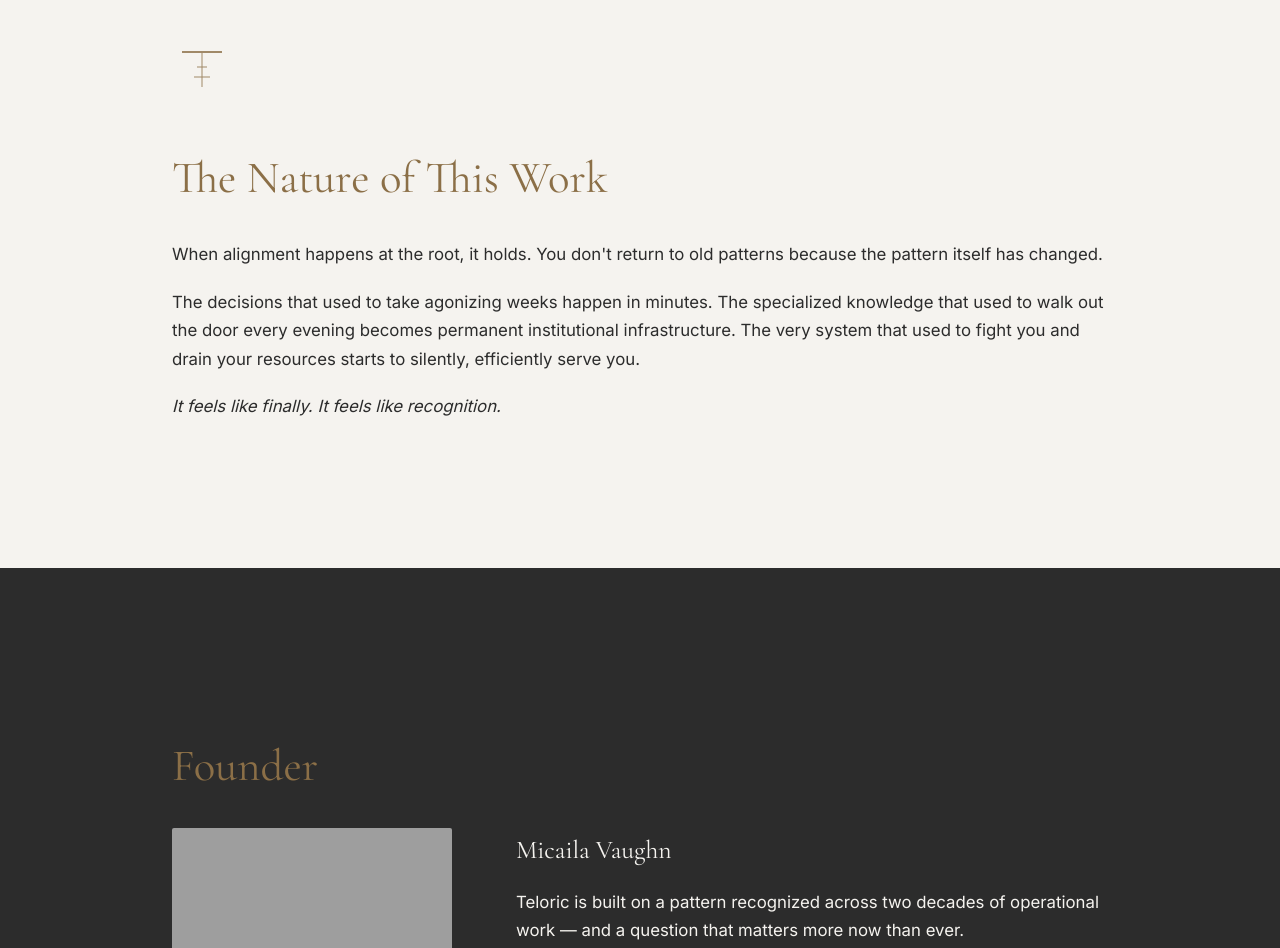
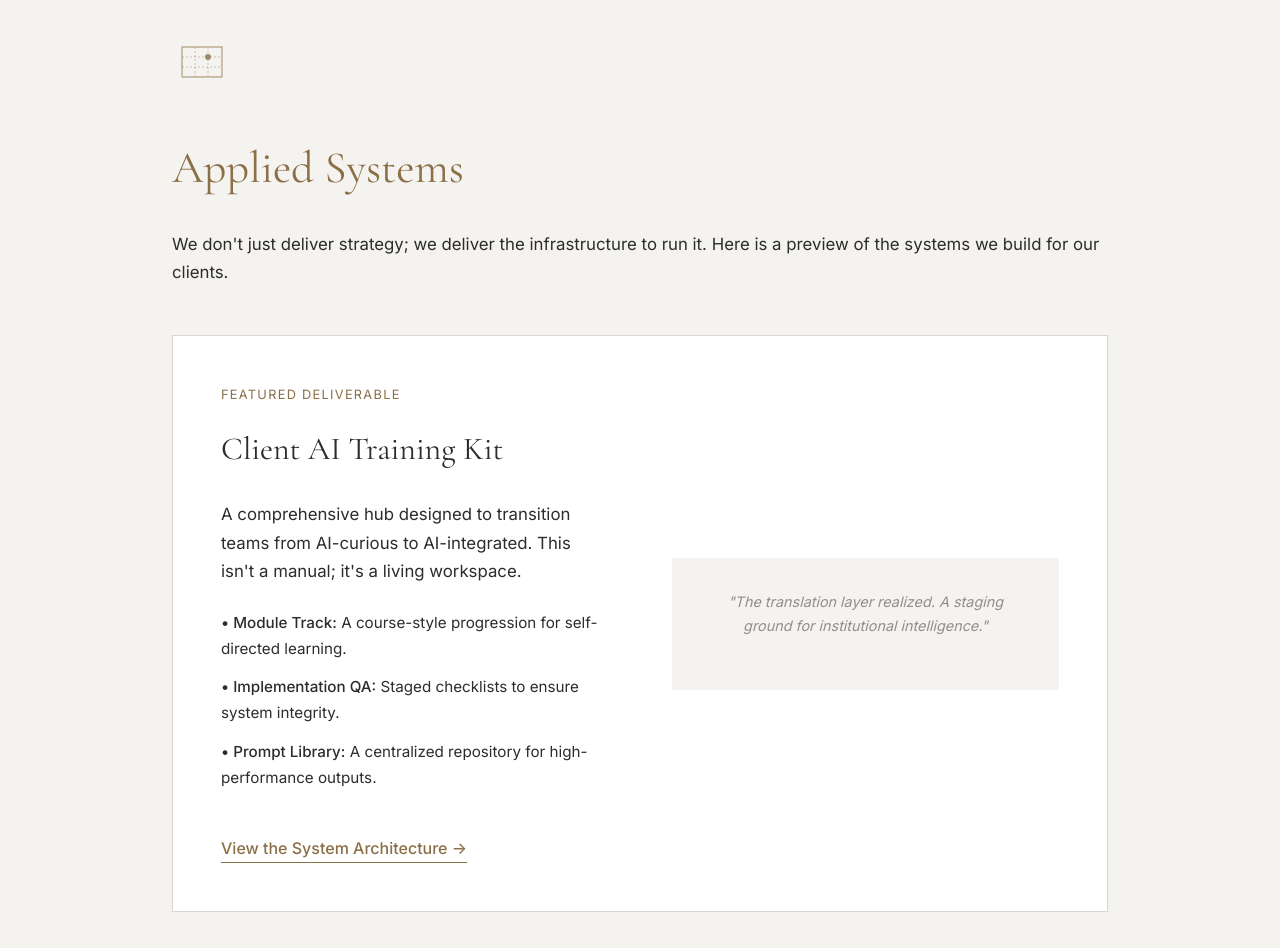
Before and after one commit to micailajanevaughn-glitch/teloric, a plain HTML site: page index.html in a window 1280 px wide. Shown: the part 5700-6648 px from the top of the page. Drawn offline with nearby package versions, Linux system fonts and the light colour scheme; grey boxes are pictures that could not be loaded.

Commit message:
Update index.html

```diff
--- a/index.html
+++ b/index.html
@@ -148,6 +148,7 @@
             .bio-photo { max-width: 300px; margin: 0 auto; }
             .timeline-item { text-align: left; }
             section { padding: 6rem 1.5rem; }
+            .applied-card { grid-template-columns: 1fr !important; gap: 2rem !important; }
         }
 
         /* SVG Graphic Styles */
@@ -182,7 +183,6 @@
 <!-- The Moment -->
 <section>
     <div class="container">
-        <!-- The Moment Graphic (The Threshold) -->
         <div class="section-graphic">
             <svg width="60" height="40" viewBox="0 0 60 40" fill="none" xmlns="http://www.w3.org/2000/svg">
                 <line x1="20" y1="10" x2="20" y2="30" stroke="#8B6F47" stroke-width="1"/>
@@ -199,7 +199,6 @@
 <!-- The Gap -->
 <section>
     <div class="container">
-        <!-- The Gap Graphic (The Bridge) -->
         <div class="section-graphic">
             <svg width="80" height="20" viewBox="0 0 80 20" fill="none" xmlns="http://www.w3.org/2000/svg">
                 <line x1="0" y1="10" x2="30" y2="10" stroke="#8B6F47" stroke-width="2"/>
@@ -218,7 +217,6 @@
 <!-- The Three Movements -->
 <section>
     <div class="container">
-        <!-- The Three Movements Graphic (The Progression) -->
         <div class="section-graphic">
             <svg width="100" height="30" viewBox="0 0 100 30" fill="none" xmlns="http://www.w3.org/2000/svg">
                 <line x1="20" y1="15" x2="80" y2="15" stroke="#8B6F47" stroke-width="1"/>
@@ -305,10 +303,45 @@
     </div>
 </section>
 
+<!-- Applied Systems (The Proof) -->
+<section>
+    <div class="container">
+        <div class="section-graphic">
+            <svg width="60" height="40" viewBox="0 0 60 40" fill="none" xmlns="http://www.w3.org/2000/svg">
+                <rect x="10" y="5" width="40" height="30" stroke="#8B6F47" stroke-width="1"/>
+                <line x1="10" y1="15" x2="50" y2="15" stroke="#8B6F47" stroke-width="0.5" stroke-dasharray="2 2"/>
+                <line x1="10" y1="25" x2="50" y2="25" stroke="#8B6F47" stroke-width="0.5" stroke-dasharray="2 2"/>
+                <line x1="23" y1="5" x2="23" y2="35" stroke="#8B6F47" stroke-width="0.5" stroke-dasharray="2 2"/>
+                <line x1="36" y1="5" x2="36" y2="35" stroke="#8B6F47" stroke-width="0.5" stroke-dasharray="2 2"/>
+                <circle cx="36" cy="15" r="3" fill="#8B6F47"/>
+            </svg>
+        </div>
+
+        <h2>Applied Systems</h2>
+        <p style="margin-bottom: 3rem;">We don't just deliver strategy; we deliver the infrastructure to run it. Here is a preview of the systems we build for our clients.</p>
+
+        <div class="applied-card" style="background: var(--white); border: 1px solid var(--mist); padding: 3rem; display: grid; grid-template-columns: 1fr 1fr; gap: 4rem; align-items: center;">
+            <div>
+                <span style="text-transform: uppercase; letter-spacing: 0.1em; font-size: 0.8rem; color: var(--bronze); display: block; margin-bottom: 1rem;">Featured Deliverable</span>
+                <h3 style="font-size: 2rem; margin-bottom: 1.5rem;">Client AI Training Kit</h3>
+                <p>A comprehensive hub designed to transition teams from AI-curious to AI-integrated. This isn't a manual; it's a living workspace.</p>
+                <ul style="list-style: none; margin-top: 1.5rem;">
+                    <li style="margin-bottom: 0.8rem; font-size: 0.95rem;"><strong>• Module Track:</strong> A course-style progression for self-directed learning.</li>
+                    <li style="margin-bottom: 0.8rem; font-size: 0.95rem;"><strong>• Implementation QA:</strong> Staged checklists to ensure system integrity.</li>
+                    <li style="margin-bottom: 0.8rem; font-size: 0.95rem;"><strong>• Prompt Library:</strong> A centralized repository for high-performance outputs.</li>
+                </ul>
+                <a href="https://www.notion.so/Client-AI-Training-Kit-3e0ecd26a3d84f378a443dffe00f7c0f" target="_blank" style="display: inline-block; margin-top: 2rem; color: var(--bronze); text-decoration: none; border-bottom: 1px solid var(--bronze); font-weight: 500;">View the System Architecture →</a>
+            </div>
+            <div style="background: var(--alabaster); padding: 2rem; border-radius: 2px; text-align: center;">
+                <p style="font-style: italic; opacity: 0.5; font-size: 0.9rem;">"The translation layer realized. A staging ground for institutional intelligence."</p>
+            </div>
+        </div>
+    </div>
+</section>
+
 <!-- The Nature of This Work -->
 <section>
     <div class="container">
-        <!-- The Nature of This Work Graphic (The Foundation) -->
         <div class="section-graphic">
             <svg width="60" height="50" viewBox="0 0 60 50" fill="none" xmlns="http://www.w3.org/2000/svg">
                 <line x1="10" y1="10" x2="50" y2="10" stroke="#8B6F47" stroke-width="2"/>
```
